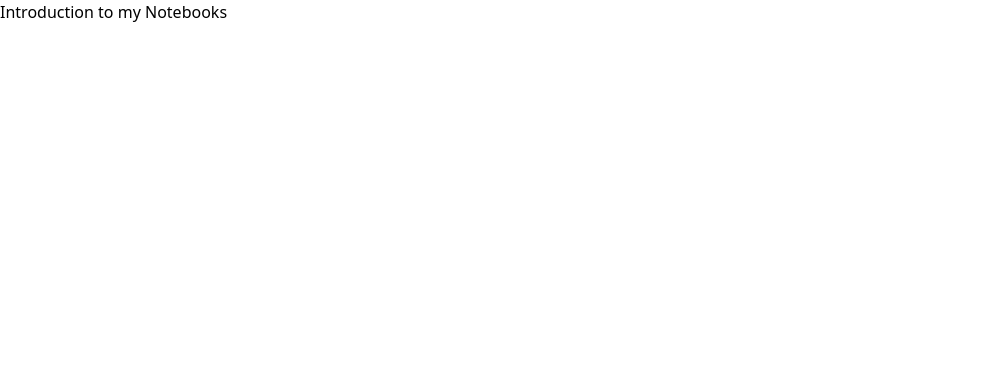
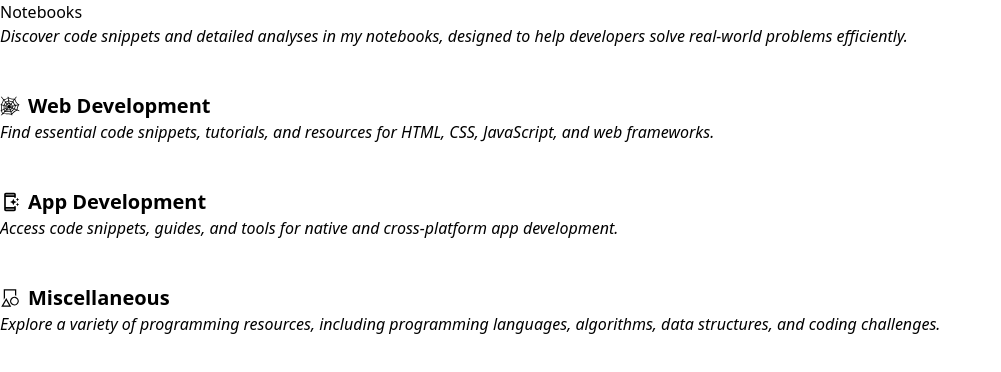
Before and after one commit to GopalVerma1303/old.gopx.dev, a Next.js app: page /notebooks in a window 1280 px wide. Shown: the top 372 px of the page, without its empty margins (0-1001 px from the left). Built offline with nearby package versions, Linux system fonts and the light colour scheme.

Commit message:
added notebook introduction page

```diff
--- a/pages/notebooks/index.mdx
+++ b/pages/notebooks/index.mdx
@@ -1 +1,27 @@
-# Introduction to my Notebooks
+---
+title: My Notebooks
+description: Discover code snippets and practical insights tailored for web development, app development, and other programming stuff. Explore efficient solutions to real-world problems across these domains to enhance your coding skills effectively.
+---
+
+# Notebooks
+*Discover code snippets and detailed analyses in my notebooks, designed to help developers solve real-world problems efficiently.*
+
+import { Card, Cards } from 'nextra/components'
+import { GiSpiderWeb } from "react-icons/gi";
+import { MdOutlineAppShortcut } from "react-icons/md";
+import { VscSymbolMisc } from "react-icons/vsc";
+
+<br />
+
+<h2 className="text-xl font-bold flex items-center mt-5 gap-2"><GiSpiderWeb className="w-5 h-5" /> Web Development</h2>
+> *Find essential code snippets, tutorials, and resources for HTML, CSS, JavaScript, and web frameworks.*
+
+<br />
+
+<h2 className="text-xl font-bold flex items-center mt-5 gap-2"><MdOutlineAppShortcut className="w-5 h-5" /> App Development</h2>
+> *Access code snippets, guides, and tools for native and cross-platform app development.*
+
+<br />
+
+<h2 className="text-xl font-bold flex items-center mt-5 gap-2"><VscSymbolMisc className="w-5 h-5" /> Miscellaneous</h2>
+> *Explore a variety of programming resources, including programming languages, algorithms, data structures, and coding challenges.*
```
